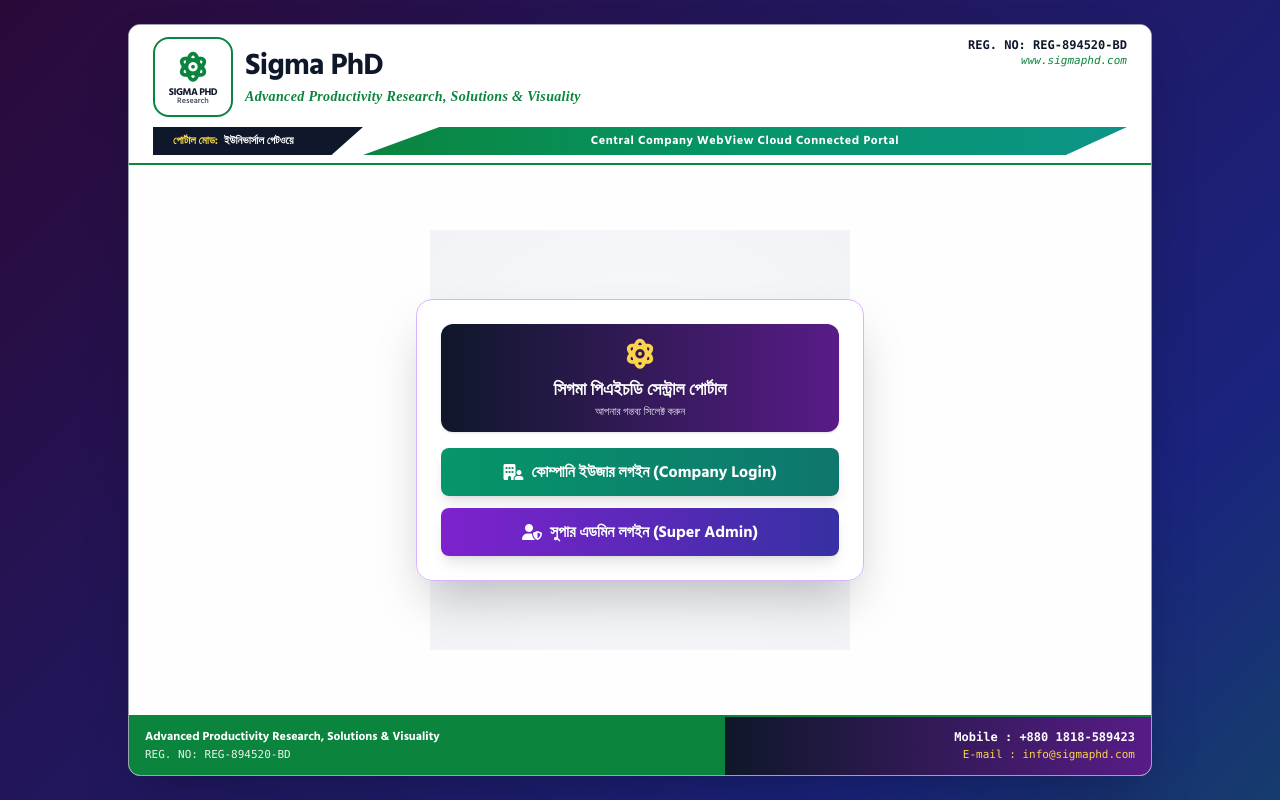
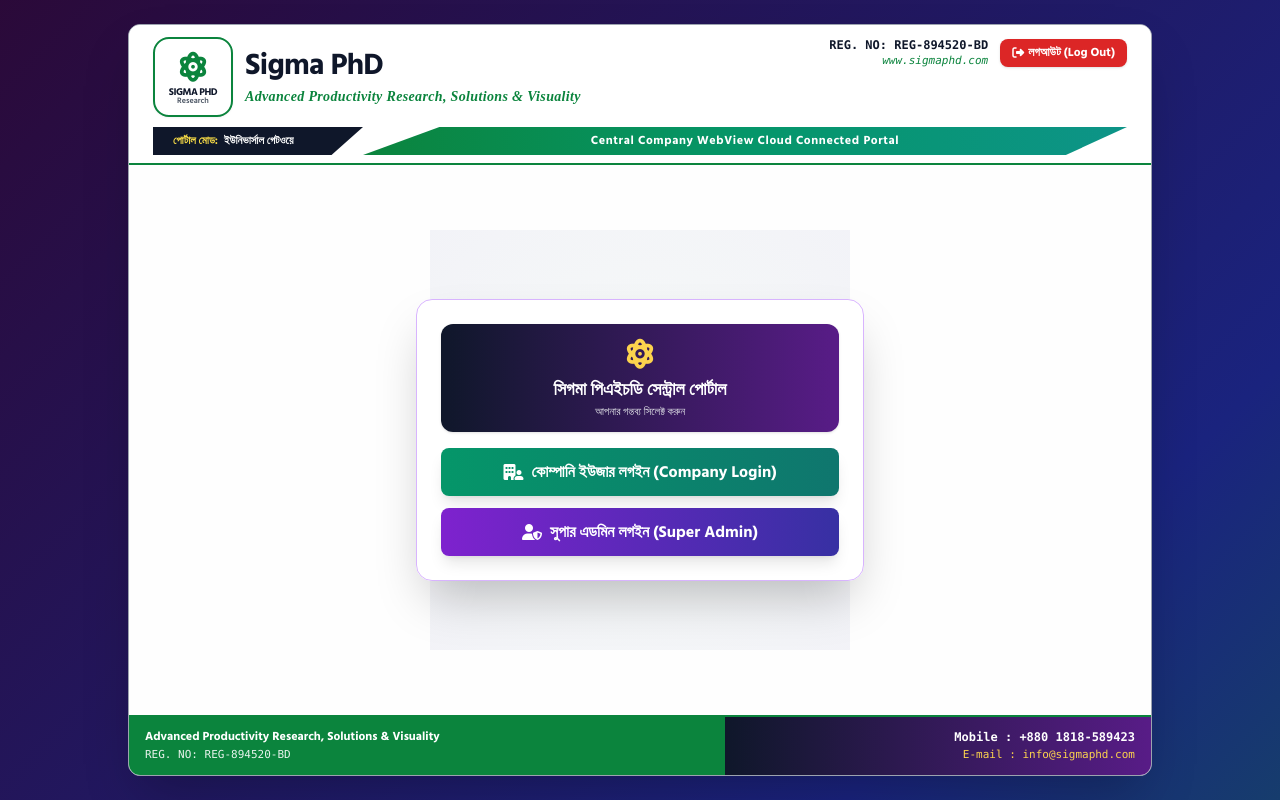
Before and after one commit to shafiurrahman99/Sigmaphd, a website: page saas.html in a window 1280 px wide. Both pictures are taken after a click on the button "Authenticate". Drawn offline with nearby package versions, Linux system fonts and the light colour scheme; a web font is replaced by a local one.

Commit message:
Update saas.html

```diff
--- a/saas.html
+++ b/saas.html
@@ -262,9 +262,15 @@
                         <h2 id="headerSubtitle" class="text-xs sm:text-sm font-bold text-sigmaGreen italic font-serif leading-none tracking-wide">Advanced Productivity Research, Solutions & Visuality</h2>
                     </div>
                 </div>
-                <div class="text-right hidden sm:block font-mono text-xs">
-                    <div class="font-bold text-sigmaNavy">REG. NO: REG-894520-BD</div>
-                    <div class="text-[11px] text-sigmaGreen italic">www.sigmaphd.com</div>
+                <div class="flex items-center gap-3">
+                    <div class="text-right hidden sm:block font-mono text-xs">
+                        <div class="font-bold text-sigmaNavy">REG. NO: REG-894520-BD</div>
+                        <div class="text-[11px] text-sigmaGreen italic">www.sigmaphd.com</div>
+                    </div>
+                    <!-- Global System Logout Button -->
+                    <button onclick="handleGlobalSystemLogout()" class="px-3 py-1.5 bg-red-600 hover:bg-red-700 text-white font-bold text-xs rounded-lg shadow flex items-center gap-1 transition">
+                        <i class="fa-solid fa-right-from-bracket"></i> লগআউট (Log Out)
+                    </button>
                 </div>
             </div>
 
@@ -563,7 +569,7 @@
         const SUPABASE_ANON_KEY = 'eyJhbGciOiJIUzI1NiIsInR5cCI6IkpXVCJ9.eyJpc3MiOiJzdXBhYmFzZSIsInJlZiI6Inpvb3FxbWduY2dlYmdsc2tmbnB0Iiwicm9sZSI6ImFub24iLCJpYXQiOjE3OTI5NDMyODMsImV4cCI6MjEwODUxOTI4M30.j-mFeZCsEqraXnZsGPyZLsvIthAweeY2a3ge9wazLzo';
         const supabaseClient = supabase.createClient(SUPABASE_URL, SUPABASE_ANON_KEY);
 
-        // --- STEP 1: INITIAL LOGIN CARD AUTHENTICATION ENGINE (FALLBACK + DB CHECK) ---
+        // --- STEP 1: INITIAL LOGIN CARD AUTHENTICATION ENGINE ---
         async function handleInitialAuth(event) {
             event.preventDefault();
 
@@ -621,6 +627,31 @@
 
                 authBtn.disabled = false;
                 authBtn.innerText = "Authenticate";
+            }
+        }
+
+        // --- GLOBAL SYSTEM LOGOUT (RETURN TO INITIAL AUTH SCREEN) ---
+        function handleGlobalSystemLogout() {
+            if (confirm('আপনি কি নিশ্চিতভাবে এই সেশন থেকে লগআউট করতে চান?')) {
+                // মেইন পোর্টাল ও ড্যাশবোর্ড হাইড করা
+                document.getElementById('sigmaMainWrapper').classList.add('hidden');
+                document.getElementById('superAdminDashboard').classList.add('hidden');
+                document.getElementById('companyLoginView').classList.add('hidden');
+                document.getElementById('superAdminLoginView').classList.add('hidden');
+                document.getElementById('gatewaySelectionView').classList.remove('hidden');
+
+                // ১ম লগইন স্ক্রিন আবার ফিরিয়ে আনা
+                document.getElementById('initialAuthScreen').classList.remove('hidden');
+
+                // ইনফরমেশন ও বাটন রিসেট করা
+                const alertBox = document.getElementById('alertBox');
+                if(alertBox) alertBox.classList.add('hidden');
+
+                const authBtn = document.getElementById('authBtn');
+                if(authBtn) {
+                    authBtn.disabled = false;
+                    authBtn.innerText = "Authenticate";
+                }
             }
         }
 
```
